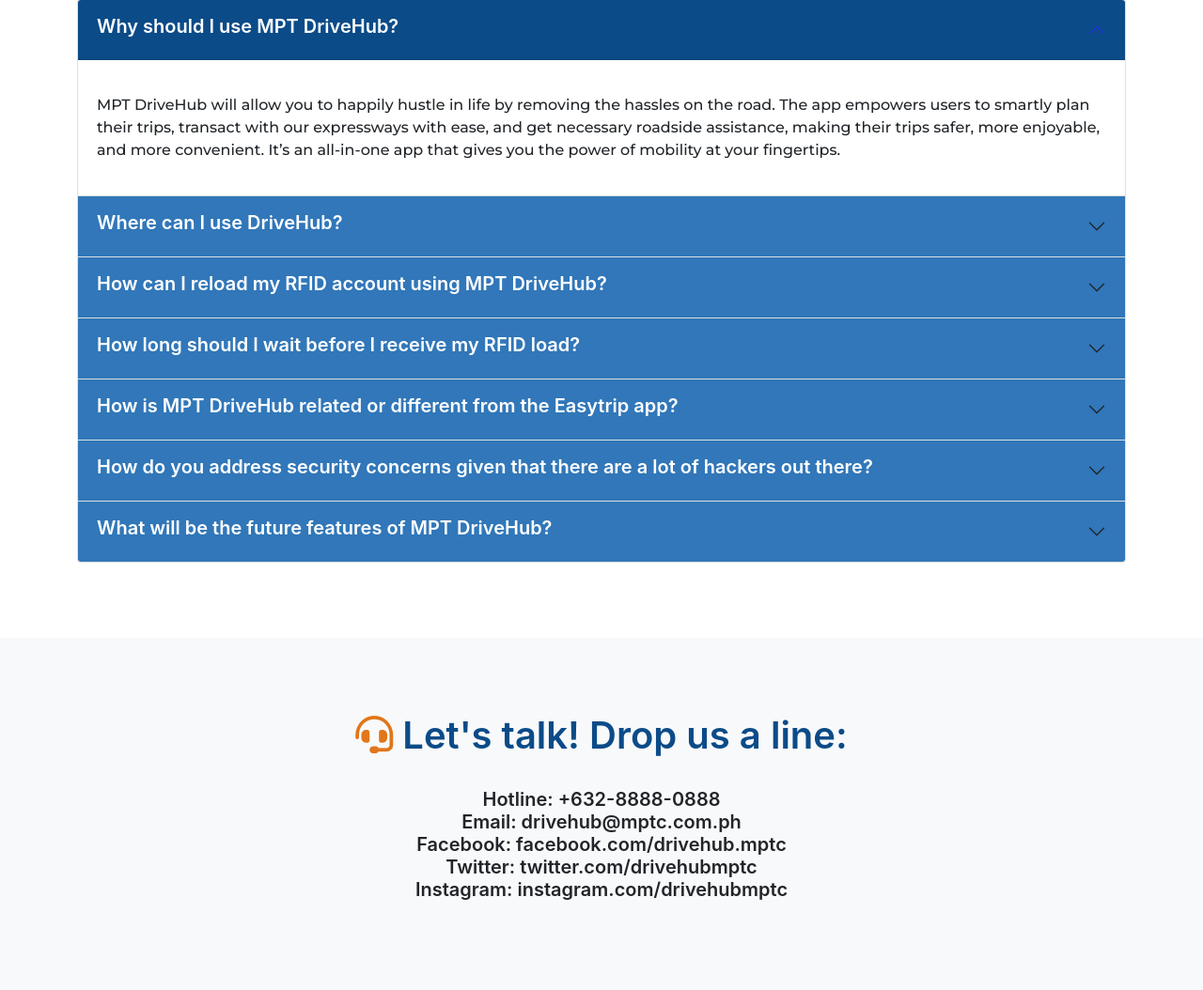
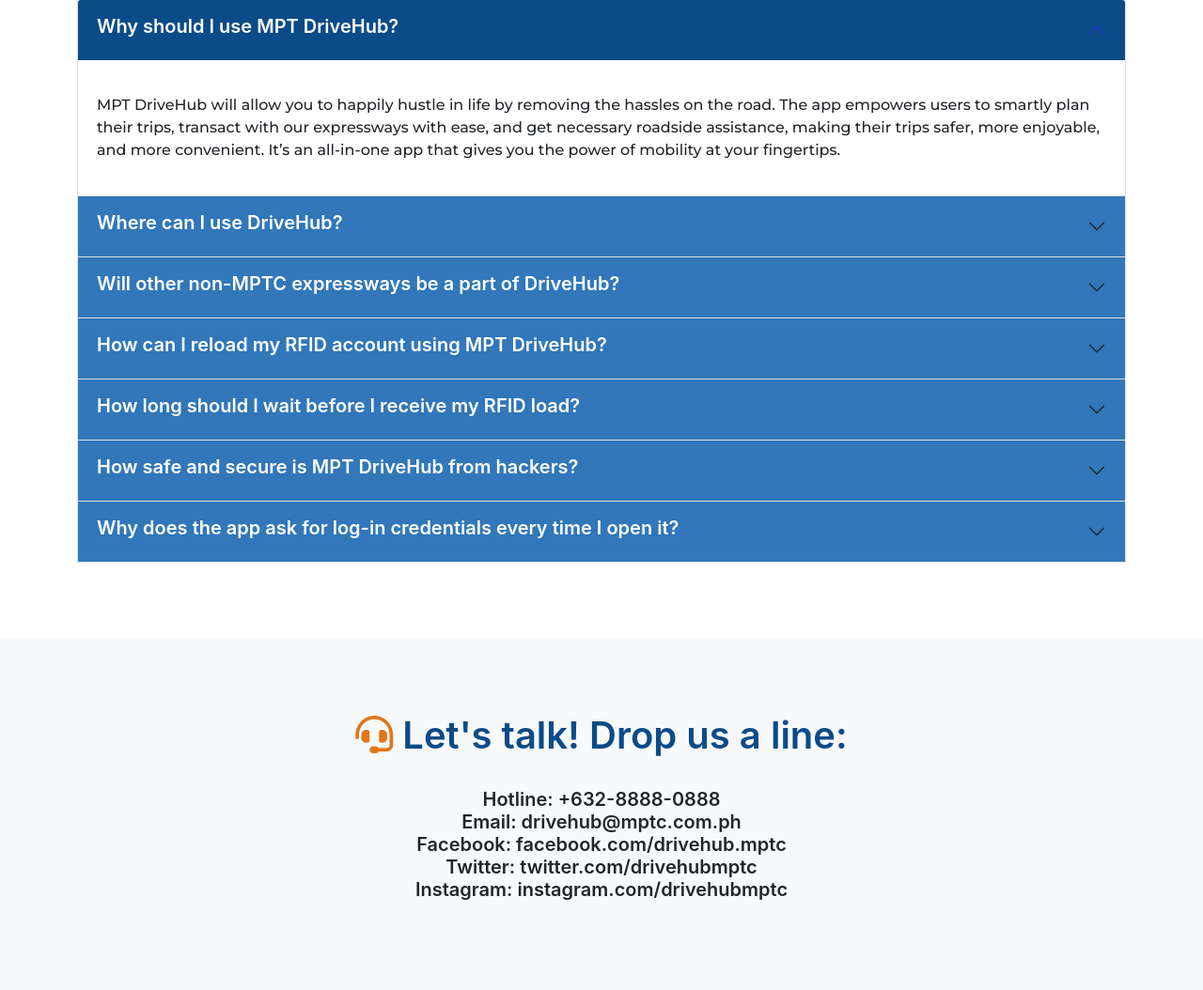
Before and after one commit to JMIRADOR27/Registration, a PHP site: page /drivehub/index.php in a window 1280 px wide. Shown: the part 4064-5118 px from the top of the page at 94% size. Run offline with PHP 8.4, Linux system fonts and the light colour scheme.

Commit message:
Updated links and FAQ

```diff
--- a/drivehub/index.php
+++ b/drivehub/index.php
@@ -447,10 +447,10 @@ $download = 1;
                 <div class="row" style="padding-top: 340px; padding-left: 40px">
                     <div class="row col-md-6">
                         <div class="col-md-4">
-                            <a href="#!"><img class="app-badge" src="assets/img/google-play-badge.svg" alt="..." /></a>
+                            <a href="https://play.google.com/store/apps/details?id=com.outsystemsenterprise.mptc.DriveHubProd" target="_blank"><img class="app-badge" src="assets/img/google-play-badge.svg" alt="..." /></a>
                         </div>
                         <div class="col-md-4">
-                            <a href="#!"><img class="app-badge" src="assets/img/app-store-badge.svg" alt="..." /></a>
+                            <a href="https://apps.apple.com/us/app/mpt-drivehub/id1600499395" target="_blank"><img class="app-badge" src="assets/img/app-store-badge.svg" alt="..." /></a>
                         </div>
                     </div>
                 </div>
@@ -513,12 +513,27 @@ $download = 1;
                             <ul>
                                 <li>NLEX (North Luzon Expressway)</li>
                                 <li>SCTEX (Subic Clark Tarlac Expressway)</li>
-                                <li>SFEX (Subic Freeport Expressway)</li>
+                                <!-- <li>SFEX (Subic Freeport Expressway)</li> -->
                                 <li>CAVITEX (Cavite Expressway)</li>
                                 <li>CALAX (Calamba Laguna Expressway)</li>
-                                <li>CCLEX (Cebu Cordova Link Expressway)</li>
-                                <li>NLEX Connector</li>
+                                <!-- <li>CCLEX (Cebu Cordova Link Expressway)</li> -->
+                                <!-- <li>NLEX Connector</li> -->
                             </ul>
+                        </div>
+                    </div>
+                </div>
+                <div class="accordion-item">
+                    <h2 class="accordion-header" id="headingTwoOne">
+                        <button class="accordion-button collapsed" type="button" data-bs-toggle="collapse" data-bs-target="#collapseTwoOne≈" aria-expanded="true" aria-controls="collapseTwo">
+                            <h5>
+                                Will other non-MPTC expressways be a part of DriveHub?
+                            </h5>
+                        </button>
+                    </h2>
+                    <div id="collapseTwoOne" class="accordion-collapse collapse" aria-labelledby="headingTwoOne" data-bs-parent="#faq_accordion">
+                        <div class="accordion-body">
+                            Yes! We plan to add other expressways and roads into MPT DriveHub. This is part of our goal to become the all-in-one travel companion app for motorists and travellers.
+
                         </div>
                     </div>
                 </div>
@@ -560,13 +575,13 @@ $download = 1;
                     <h2 class="accordion-header" id="headingFive">
                         <button class="accordion-button collapsed" type="button" data-bs-toggle="collapse" data-bs-target="#collapseFive" aria-expanded="false" aria-controls="collapseFive">
                             <h5>
-                                How is MPT DriveHub related or different from the Easytrip app?
+                                How safe and secure is MPT DriveHub from hackers?
                             </h5>
                         </button>
                     </h2>
                     <div id="collapseFive" class="accordion-collapse collapse" aria-labelledby="collapseFive" data-bs-parent="#faq_accordion">
                         <div class="accordion-body">
-                            Easytrip is part of the MPT Mobility organization. MPT DriveHub has more features and a more robust digital backbone than the myeasytrip app. Don't worry about transferring from myeasytrip app to MPT DriveHub– we’re closely taking our customers through a hassle-free transfer.
+                            Yes! Don't worry because we invested a lot on this app, especially on security. Our data is stored in a protected facility that's being checked and tested by internal and external experts on information security. We also comply with all laws and regulations on data protection and privacy.
                         </div>
                     </div>
                 </div>
@@ -574,17 +589,17 @@ $download = 1;
                     <h2 class="accordion-header" id="headingSix">
                         <button class="accordion-button collapsed" type="button" data-bs-toggle="collapse" data-bs-target="#collapseSix" aria-expanded="false" aria-controls="collapseSix">
                             <h5>
-                                How do you address security concerns given that there are a lot of hackers out there?
+                                Why does the app ask for log-in credentials every time I open it?
                             </h5>
                         </button>
                     </h2>
                     <div id="collapseSix" class="accordion-collapse collapse" aria-labelledby="collapseSix" data-bs-parent="#faq_accordion">
                         <div class="accordion-body">
-                            We invested heavily in developing the app and this includes investments in security. We have deployed the necessary infrastructure to keep MPT DriveHub secure. We are also compliant with all necessary laws and regulations pertaining to data protection and privacy.
+                            This is an added layer of security to protect your data and prevent phishing scams. Try using biometrics to log in -- it's so fast and convenient!
                         </div>
                     </div>
                 </div>
-                <div class="accordion-item">
+                <div class="accordion-item" style="display: none;">
                     <h2 class="accordion-header" id="headingSeven">
                         <button class="accordion-button collapsed" type="button" data-bs-toggle="collapse" data-bs-target="#collapseSeven" aria-expanded="false" aria-controls="collapseSeven">
                             <h5>
```
